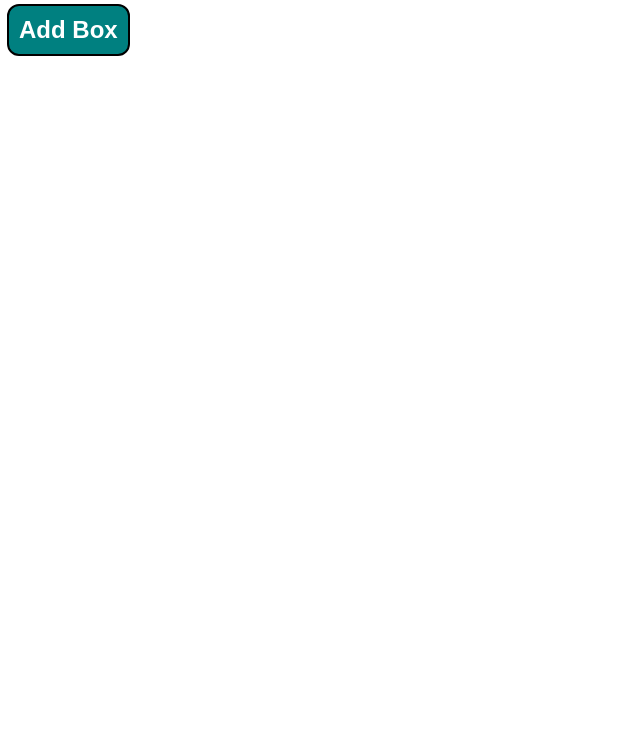
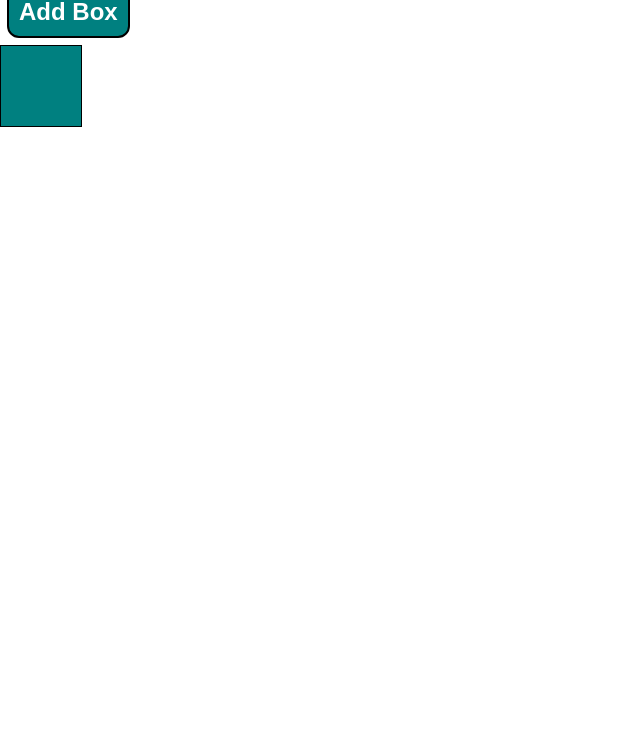
Before and after one commit to K-TarDesign/js_practice, a plain HTML site: page index.html in a window 1280 px wide. Shown: the part 58-800 px from the top of the page, without its empty margins (0-640 px from the left). Drawn offline with Linux system fonts and the light colour scheme.

Commit message:
Practice DOM events

```diff
--- a/main.js
+++ b/main.js
@@ -1,12 +1,21 @@
 const container = document.querySelector("#container");
 
 const box = document.createElement("div");
-box.classList.add("box");
-box.setAttribute("style", "height:1em; width:1em; border: 1px solid black; background-color:teal");
-container.appendChild(box);
+    box.classList.add("box");
+    box.addEventListener("mouseover", () => box.classList.add("shift"));
 
 const addBox = document.createElement("button");
-addBox.classList.add("btn");
-addBox.textContent = "Add Box";
-addBox.addEventListener("click", () => container.insertBefore(box, addBox));
+    addBox.classList.add("btn");
+    addBox.textContent = "Add Box";
+    addBox.addEventListener("click", () => container.insertBefore(box, addBox));
+
 container.appendChild(addBox);
+
+const container2 = document.createElement("div");
+    container.appendChild(container2);
+
+const megaBox = document.createElement("div");
+    megaBox.classList.add("box", "mega");
+    megaBox.addEventListener("click", () => megaBox.classList.add("shift"));
+
+container2.appendChild(megaBox);
--- a/style.css
+++ b/style.css
@@ -18,5 +18,21 @@
 .btn:hover {
     cursor: pointer;
     color: black;
-    background-color: lightseagreen;
+    background-color: aquamarine;
 }
+
+.box {
+    height: 2rem;
+    width: 2rem;
+    border: 1px solid black;
+    background-color: teal;
+}
+
+.box.shift {
+    background-color: aquamarine;
+}
+
+.box.mega {
+    height: 5rem;
+    width: 5rem;
+}
```
